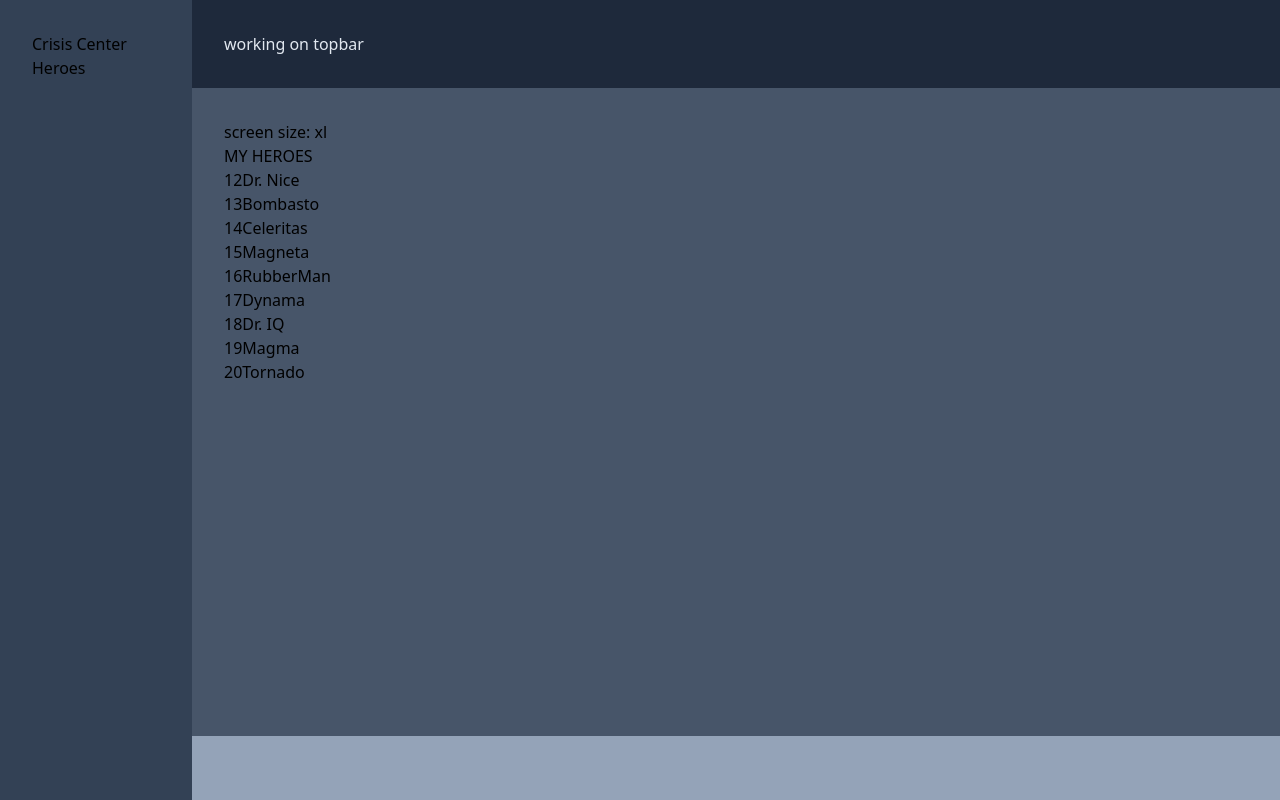
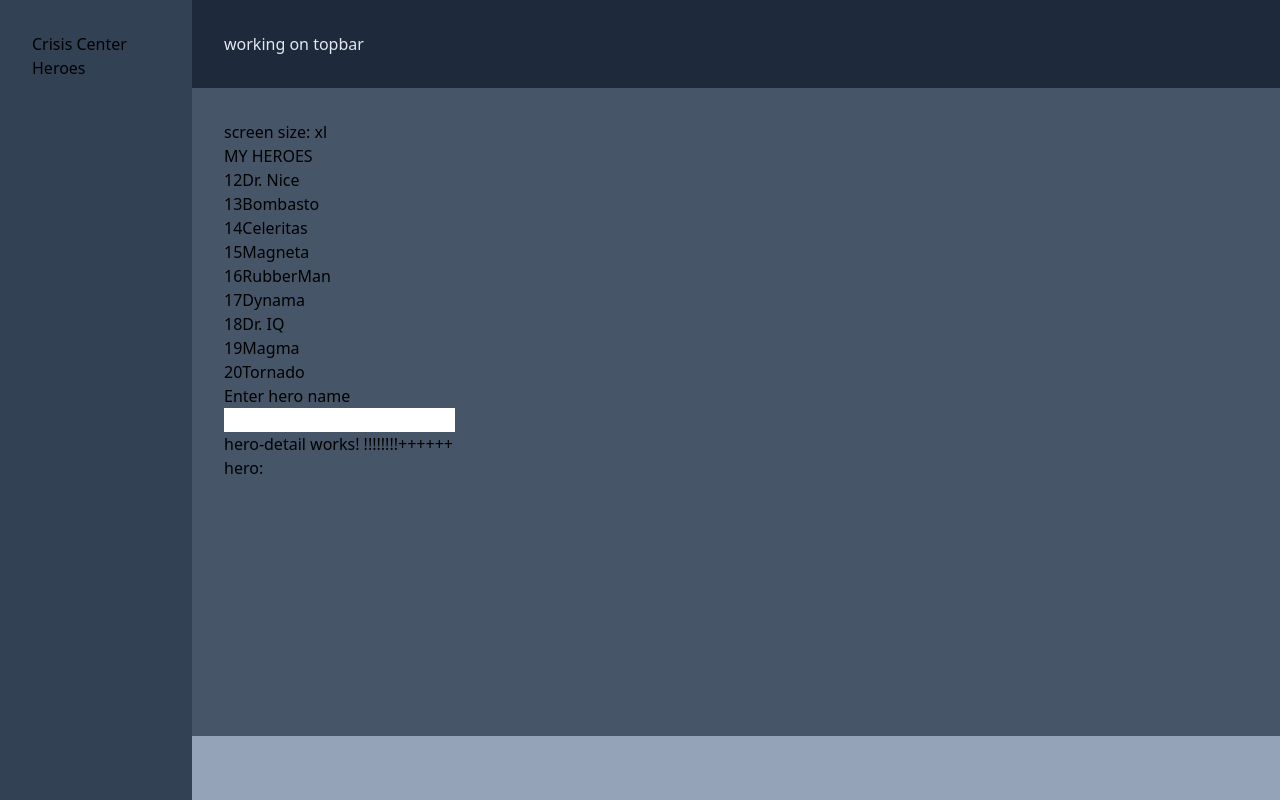
Before and after one commit to raihan-brain/ang-exp, an Angular app: page /heroes in a window 1280 px wide. Built offline with nearby package versions, Linux system fonts and the light colour scheme.

Commit message:
two way service

```diff
--- /dev/null
+++ b/src/app/hero-detail/hero-detail.component.html
@@ -0,0 +1,2 @@
+<p>hero-detail works! !!!!!!!!++++++</p>
+hero: {{hero?.name}}
--- a/src/app/hero-list/hero-list.component.html
+++ b/src/app/hero-list/hero-list.component.html
@@ -7,3 +7,6 @@
     </button>
   </li>
 </ul>
+<p>Enter hero name</p>
+<input [(ngModel)]="heroName" (keydown.enter)="testBinding()">
+<app-hero-detail [hero]="selectedHero"></app-hero-detail>
--- a/src/app/hero-list/hero-list.component.ts
+++ b/src/app/hero-list/hero-list.component.ts
@@ -1,16 +1,19 @@
-import {Component, OnInit} from '@angular/core';
+import {Component, OnDestroy, OnInit} from '@angular/core';
 import {HeroService} from "../hero.service";
 import {MessageService} from "../message.service";
 import {Hero} from "../hero";
+import {Subscription} from "rxjs";
 
 @Component({
   selector: 'app-hero-list',
   templateUrl: './hero-list.component.html',
   styleUrls: ['./hero-list.component.scss']
 })
-export class HeroListComponent implements OnInit{
+export class HeroListComponent implements OnInit, OnDestroy{
   heroes: Hero[] = [];
   selectedHero?: Hero;
+  hhService: Subscription | undefined;
+  heroName: string = "";
 
   constructor(private heroService:HeroService, private messageService: MessageService) { }
   ngOnInit(): void {
@@ -19,7 +22,7 @@ export class HeroListComponent implements OnInit{
 
   //create get heroes method
   getHeroes():void{
-    this.heroService.getHeroes().subscribe(heroes => this.heroes = heroes);
+    this.hhService = this.heroService.getHeroes().subscribe(heroes => this.heroes = heroes);
   }
 
   onSelect(hero:Hero):void{
@@ -27,4 +30,16 @@ export class HeroListComponent implements OnInit{
     this.messageService.add(`HeroListComponent: Selected hero id=${hero.id}`);
   }
 
+  ngOnDestroy(): void {
+      this.hhService?.unsubscribe();
+  }
+
+  testBinding():void{
+    // generate random number between 1 -10000
+    const randomNum = Math.floor(Math.random() * 10000) + 1;
+    console.log("hero name :" ,this.heroName);
+    const newHero:Hero = {id: randomNum, name: this.heroName};
+    this.heroService.setHero(newHero);
+    this.heroName = "";
+  }
 }
--- a/src/app/hero.service.ts
+++ b/src/app/hero.service.ts
@@ -17,4 +17,8 @@ export class HeroService {
     this.messageService.add('HeroService: fetched heroes');
     return heroes;
   }
+
+  setHero(hero:Hero):void{
+    HEROES.push(hero);
+  }
 }
```
Also changed, not shown: src/app/app.module.ts (+6 -2 lines), src/app/hero-detail/hero-detail.component.ts (added, +13 -0 lines), src/app/hero-detail/hero-detail.component.scss (added), 1 other file (tests, documents, lock files or other folders).
